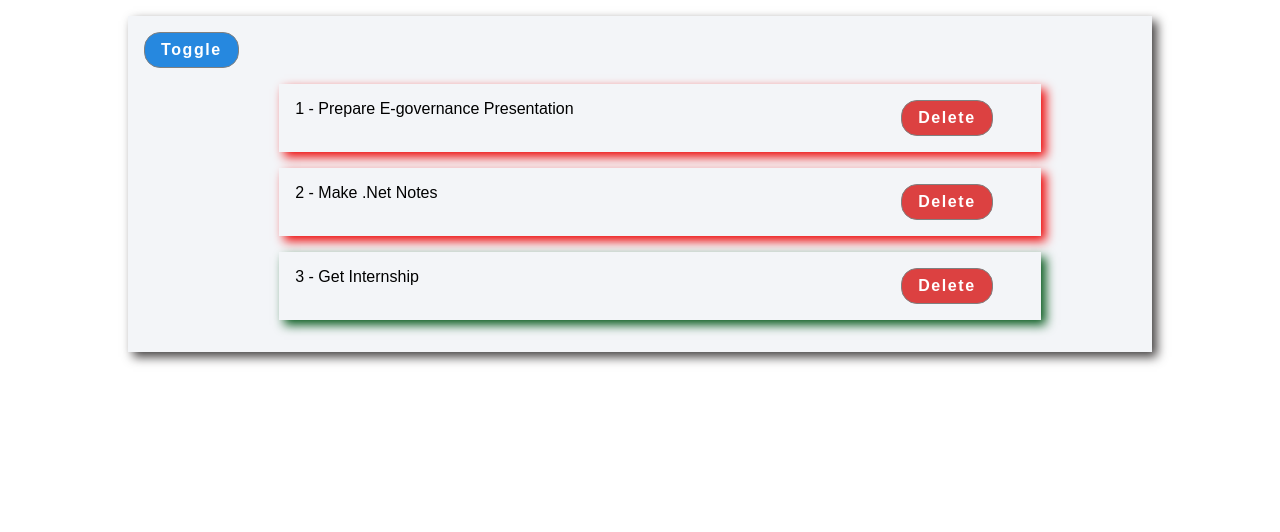
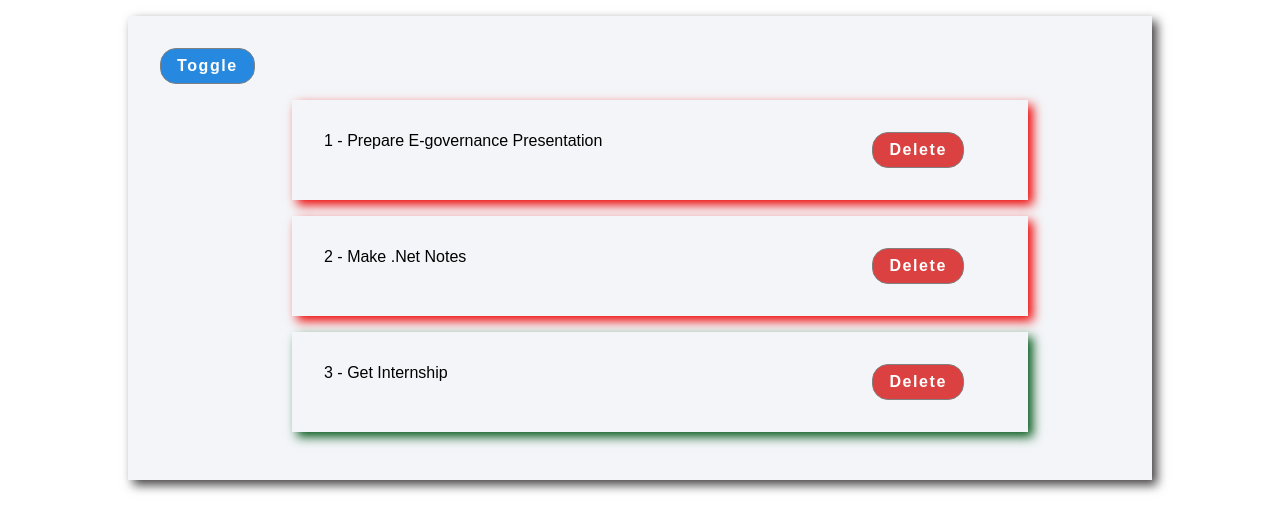
Before and after one commit to Sushant-Luitel/ReactCourse, a React (Vite) app: page / in a window 1280 px wide. Shown: the top 532 px of the page. Built offline with nearby package versions, Linux system fonts and the light colour scheme.

Commit message:
created ListItem Component by passing props

```diff
--- a/src/App.css
+++ b/src/App.css
@@ -13,8 +13,9 @@ li {
 }
 
 .container {
-  padding: 1em;
+  padding: 2em;
   width: 80%;
+  max-width: 1200px;
   margin: 1em auto;
   background-color: #f3f5f8;
   box-shadow: 5px 5px 10px rgb(69, 66, 66);
--- a/src/App.jsx
+++ b/src/App.jsx
@@ -1,5 +1,5 @@
 import "./App.css";
-import List from "./List";
+import List from "./Components/List";
 
 function App() {
   return (
--- a/src/List.jsx
+++ b/src/Components/List.jsx
@@ -1,3 +1,4 @@
+import { ListItem } from "./ListItem";
 import React, { useState } from "react";
 
 const List = () => {
@@ -38,26 +39,7 @@ const List = () => {
       {ShowText && (
         <ul>
           {tasks.map((task) => (
-            <li
-              className={
-                task.completed
-                  ? "complete row container"
-                  : "row container incomplete"
-              }
-              key={task.id}
-            >
-              <div className="col">
-                <span>{task.id}</span> - <span>{task.name}</span>
-              </div>
-              <div className="col">
-                <button
-                  className="button add-button"
-                  onClick={() => handleDelete(task.id)}
-                >
-                  Delete
-                </button>
-              </div>
-            </li>
+            <ListItem handleDelete={handleDelete} task={task} />
           ))}
         </ul>
       )}
--- /dev/null
+++ b/src/Components/ListItem.jsx
@@ -0,0 +1,23 @@
+import React from "react";
+export function ListItem({ handleDelete, task }) {
+  return (
+    <li
+      className={
+        task.completed ? "complete row container" : "row container incomplete"
+      }
+      key={task.id}
+    >
+      <div className="col">
+        <span>{task.id}</span> - <span>{task.name}</span>
+      </div>
+      <div className="col">
+        <button
+          className="button add-button"
+          onClick={() => handleDelete(task.id)}
+        >
+          Delete
+        </button>
+      </div>
+    </li>
+  );
+}
```
Also changed, not shown: src/Components/Button.jsx (renamed from src/Button.jsx).
